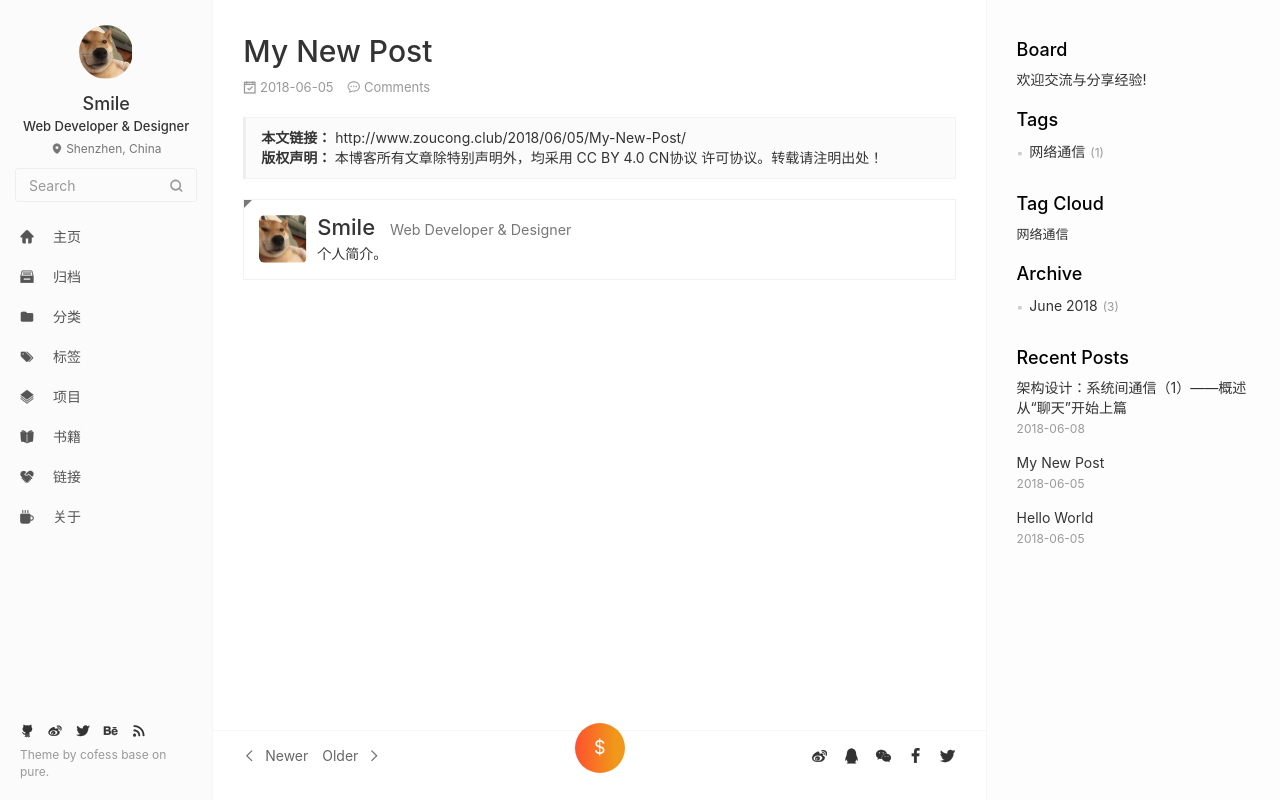
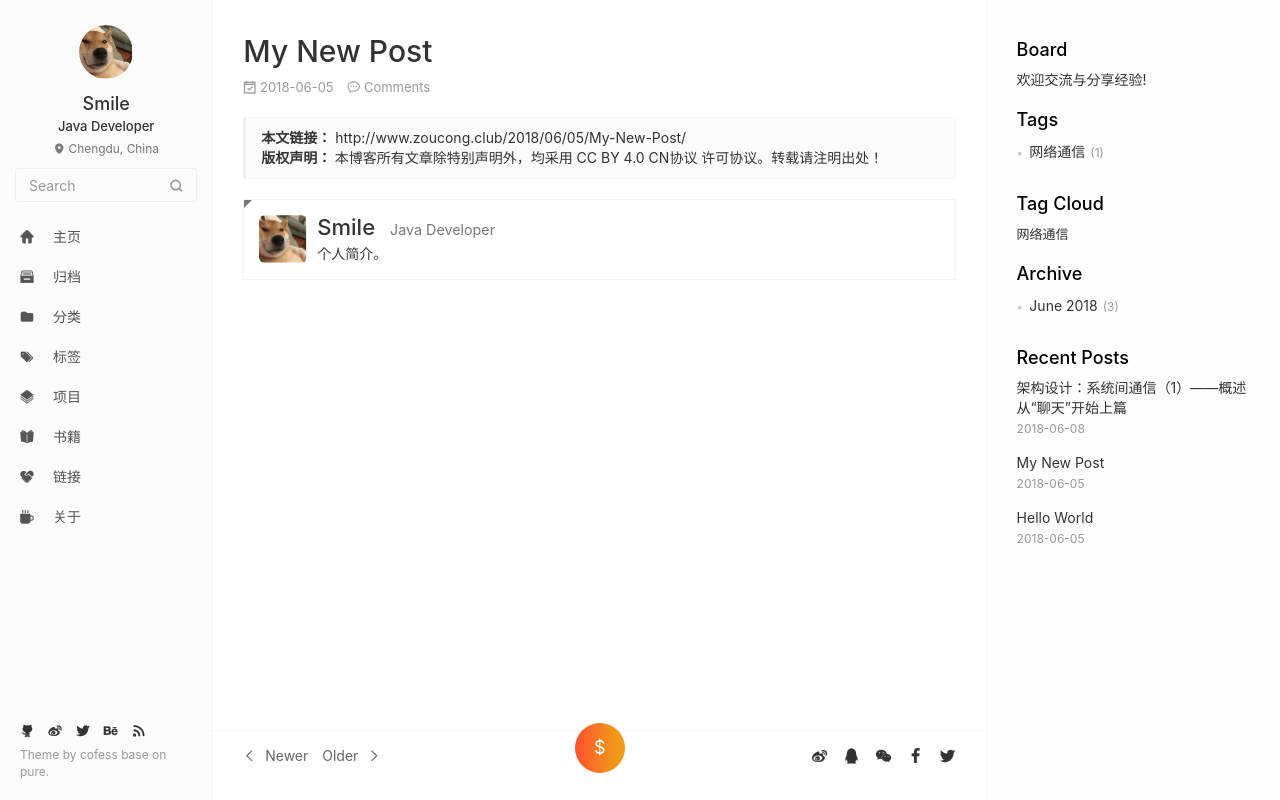
Before and after one commit to smartsmilecong/blog, a plain HTML site: page 2018/06/05/My-New-Post/index.html in a window 1280 px wide. Drawn offline with nearby package versions, Linux system fonts and the light colour scheme.

Commit message:
Site updated: 2018-06-08 18:14:17

```diff
--- a/2018/06/05/My-New-Post/index.html
+++ b/2018/06/05/My-New-Post/index.html
@@ -55,8 +55,8 @@
           <img class="img-circle img-rotate" src="/images/avatar.jpg" width="200" height="200">
         </a>
         <h2 id="name" class="hidden-xs hidden-sm">Smile</h2>
-        <h3 id="title" class="hidden-xs hidden-sm hidden-md">Web Developer &amp; Designer</h3>
-        <small id="location" class="text-muted hidden-xs hidden-sm"><i class="icon icon-map-marker"></i> Shenzhen, China</small>
+        <h3 id="title" class="hidden-xs hidden-sm hidden-md">Java Developer</h3>
+        <small id="location" class="text-muted hidden-xs hidden-sm"><i class="icon icon-map-marker"></i> Chengdu, China</small>
       </div>
 
       <div class="search" id="search-form-wrap">
@@ -373,7 +373,7 @@
         </a>
       </div>
       <div class="media-body">
-        <h3 class="media-heading"><a href="https://github.com/cofess" target="_blank"><span class="text-dark">Smile</span><small class="ml-1x">Web Developer &amp; Designer</small></a></h3>
+        <h3 class="media-heading"><a href="https://github.com/cofess" target="_blank"><span class="text-dark">Smile</span><small class="ml-1x">Java Developer</small></a></h3>
         <div>个人简介。</div>
       </div>
     </figure>
```
Also changed, not shown: 2018/06/05/hello-world/index.html (+3 -3 lines), 2018/06/08/架构设计：系统间通信（1）——概述从“聊天”开始上篇/index.html (+3 -3 lines), archives/2018/06/index.html (+2 -2 lines), archives/2018/index.html (+2 -2 lines), archives/index.html (+2 -2 lines), index.html (+2 -2 lines), tags/网络通信/index.html (+2 -2 lines).
